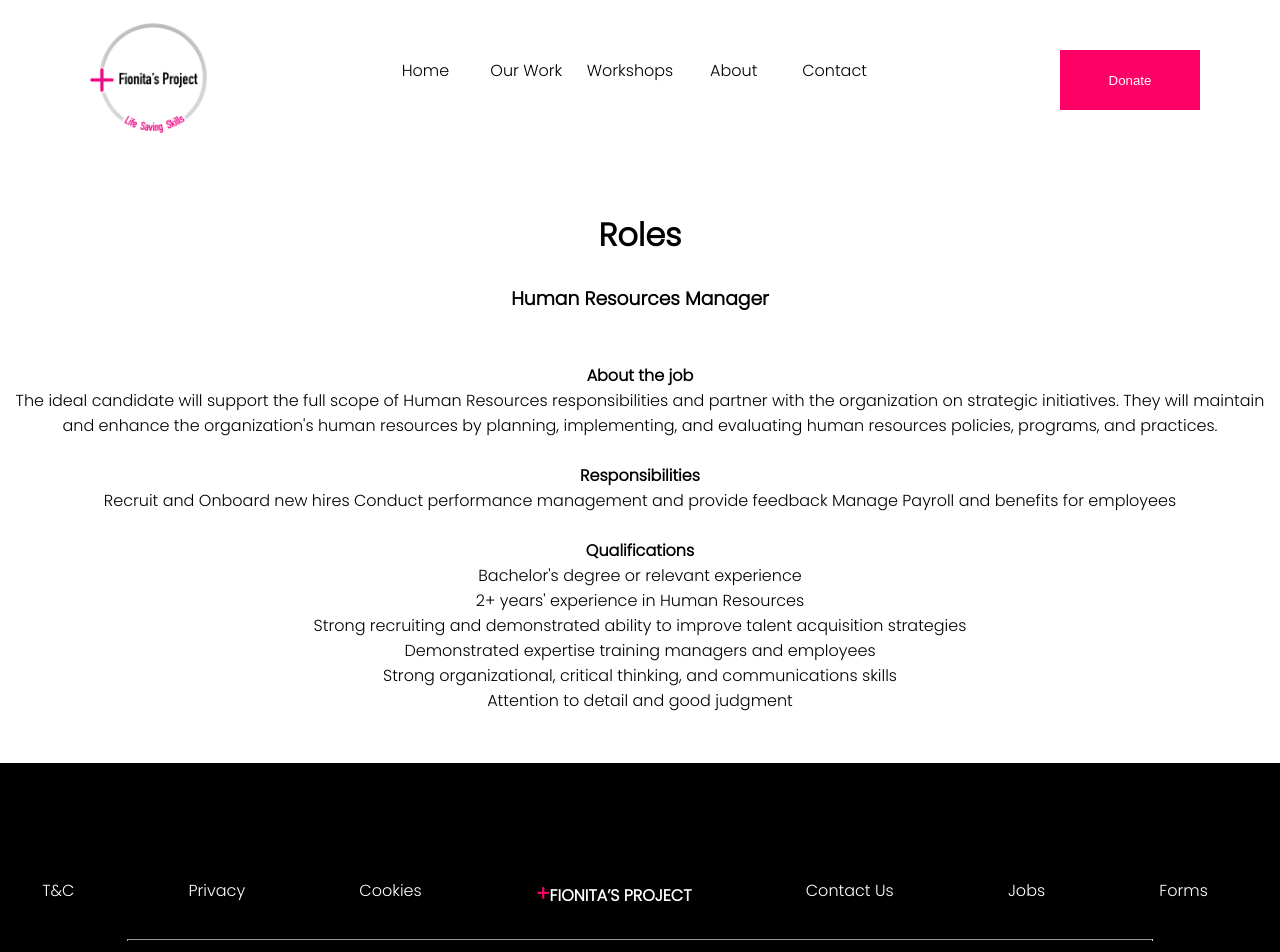
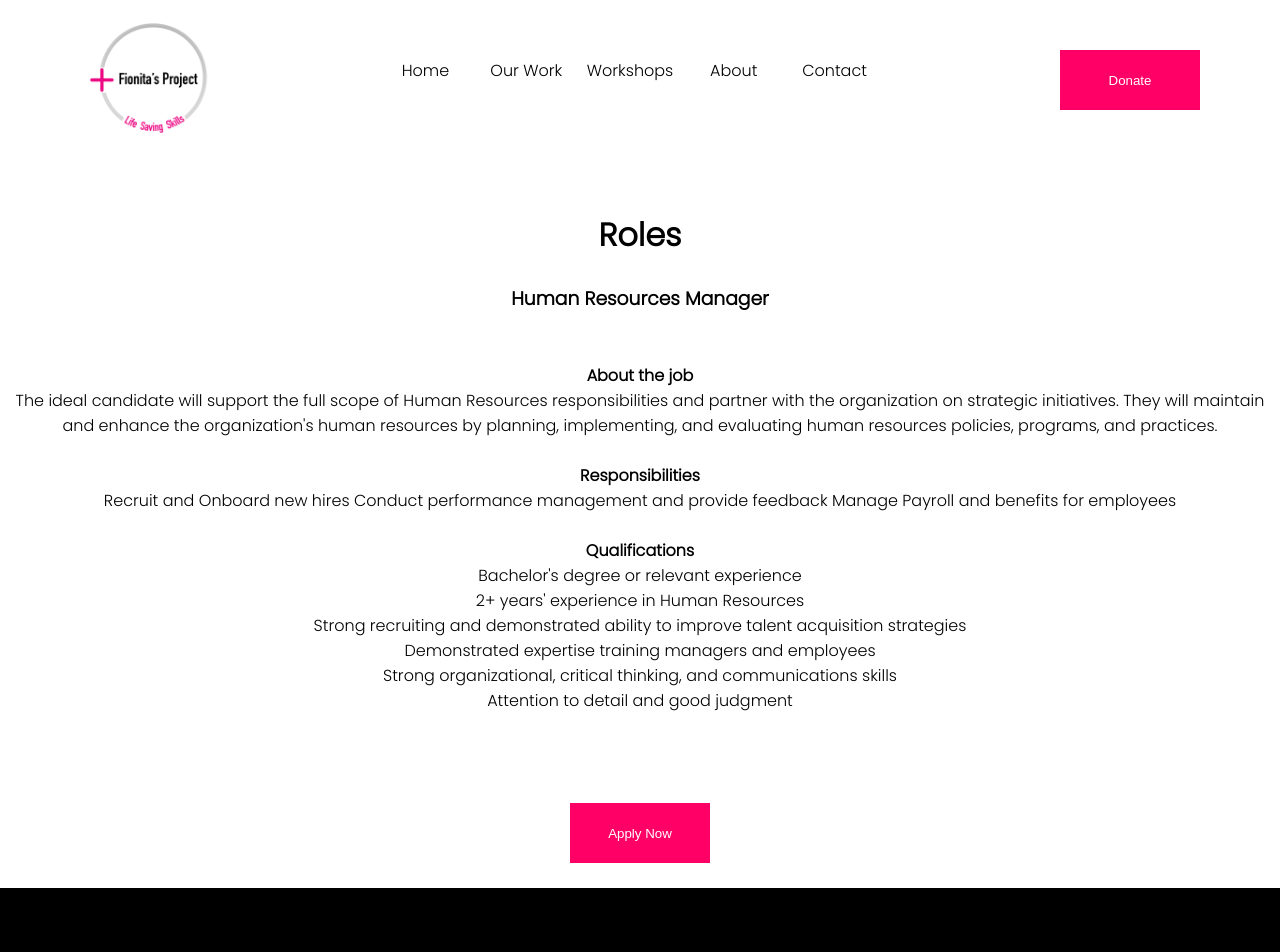
Before and after one commit to SuperMayy/fpwebsite2021, a React (Create React App) app in the folder frontend/: page /jobs in a window 1280 px wide. Shown: the top 952 px of the page. Built offline with nearby package versions, Linux system fonts and the light colour scheme.

Commit message:
HR Job Added

```diff
--- a/frontend/src/components/generalComponents/FooterLinks/Jobs.js
+++ b/frontend/src/components/generalComponents/FooterLinks/Jobs.js
@@ -30,6 +30,10 @@ const Jobs = () => {
                     <li>Attention to detail and good judgment</li>
                 </ul>
             </p><br/><br/>
+            <a href="https://www.linkedin.com/jobs/view/2735206844/?refId=o1%2FUhh8P3qOOfJ50pCsN1A%3D%3D&trackingId=ymuIT0CRSCHhfEzKoZFA3w%3D%3D">
+                <button className="donate">Apply Now</button>
+            </a>
+            <br/><br/>
         </div>
     )
 }
--- a/frontend/src/components/generalComponents/generalStyle.css
+++ b/frontend/src/components/generalComponents/generalStyle.css
@@ -42,6 +42,7 @@ button.donate{
     background: #FF0066;
     margin-top: 2.5rem;
     width: 140px;
+    cursor: pointer;
 }
 
 a {
```
Also changed, not shown: 1 other file (tests, documents, lock files or other folders).
